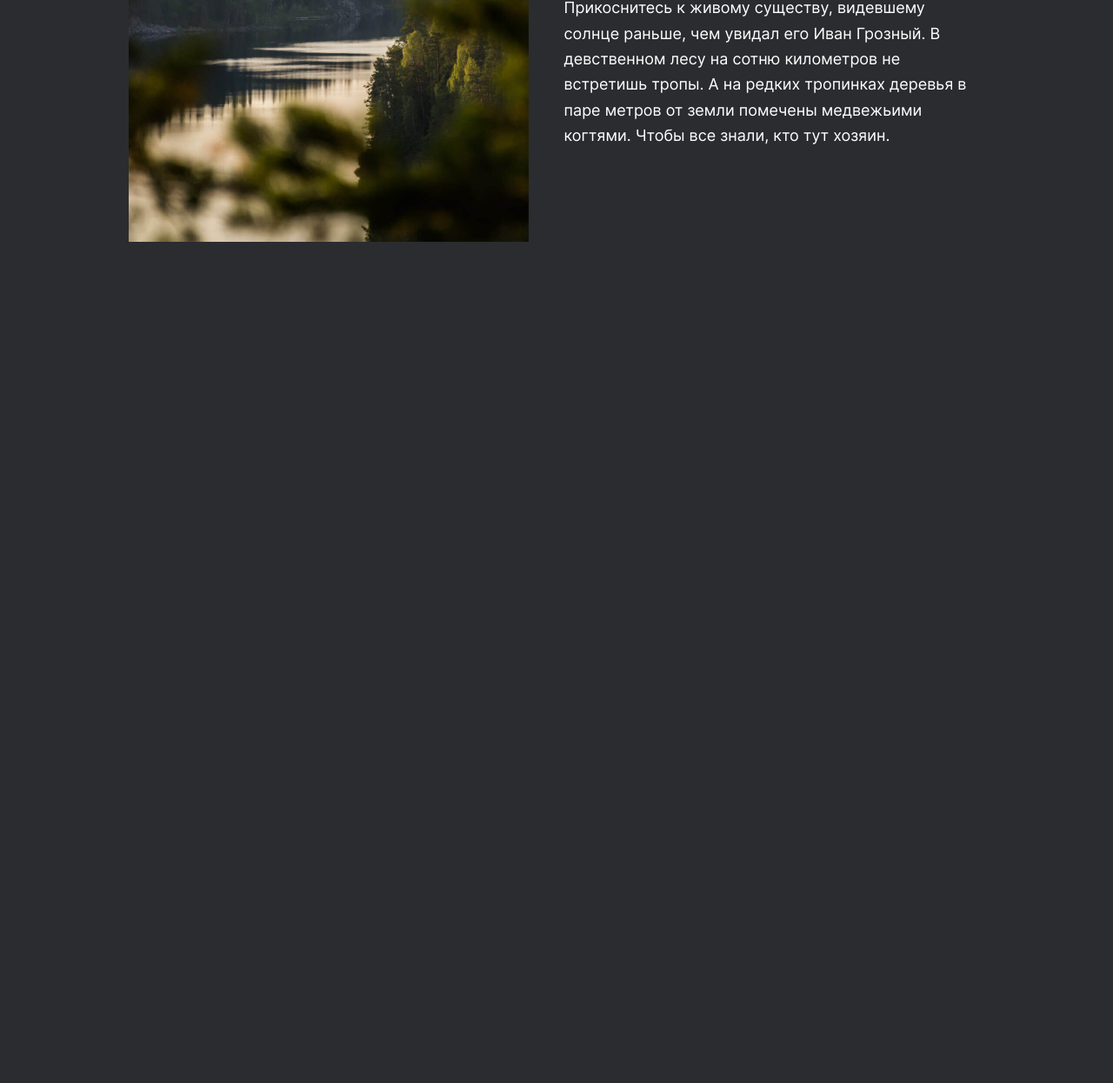
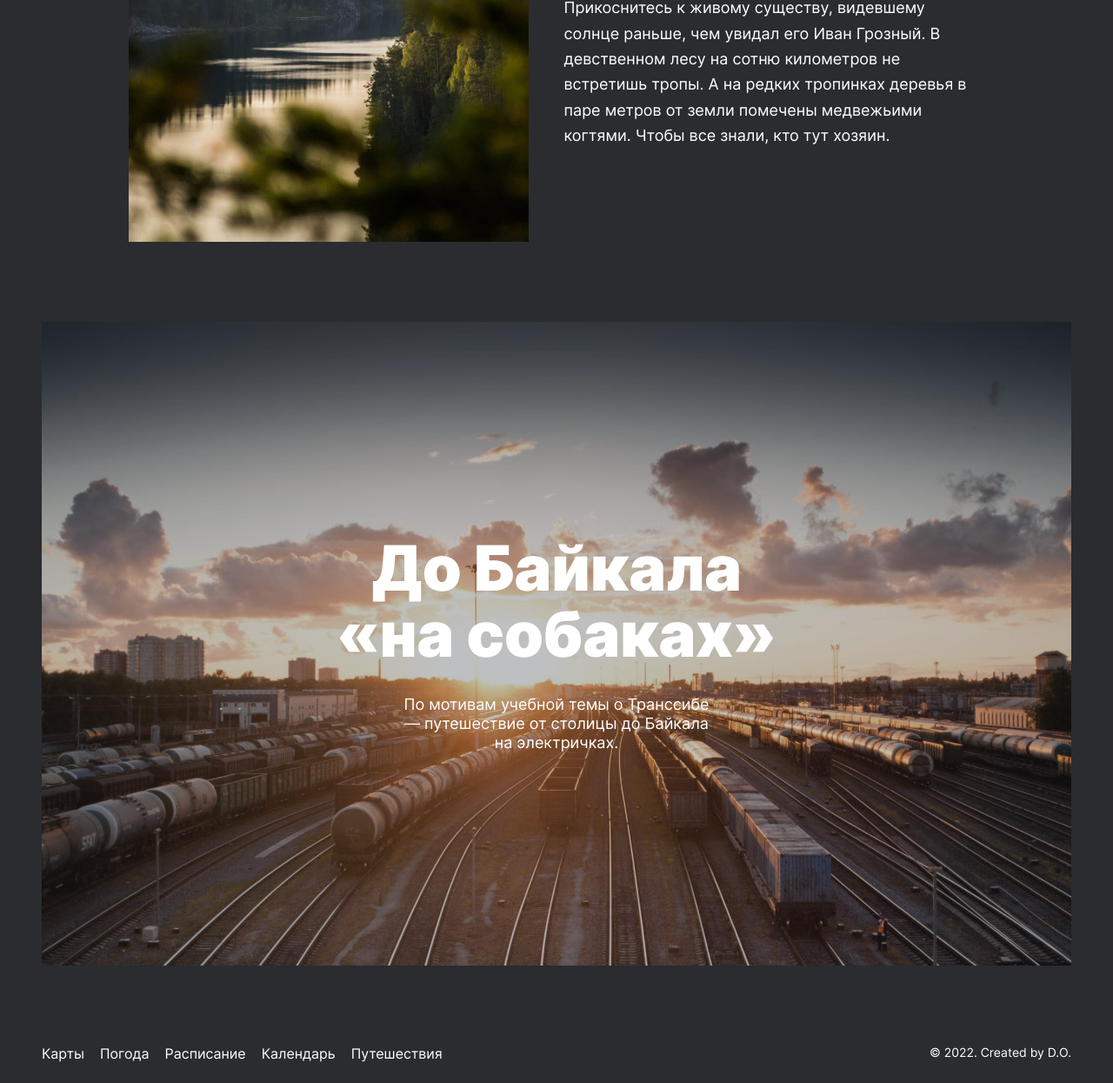
Before and after one commit to SpaceStrix/russian-travel, a plain HTML site: page index.html in a window 1280 px wide. Shown: the part 5629-6874 px from the top of the page at 87% size. Before the commit the page ends 5987 px from the top, so only its background shows below. Drawn offline with Linux system fonts and the light colour scheme.

Commit message:
1280px done

```diff
--- a/index.css
+++ b/index.css
@@ -217,3 +217,95 @@
 .place__paragraph:not(:last-child) {
   margin: 0 0 26px;
 }
+
+/* cover */
+
+.cover {
+  margin: 12px 0 92px;
+  position: relative;
+  max-width: 1184px;
+  height: 740px;
+  background: url(./images/cover-trains.jpg) center center;
+  background-size: cover;
+  z-index: 1;
+}
+
+.cover__title {
+  margin: 0 0 32px;
+  text-align: center;
+  max-width: 560px;
+  font-weight: 900;
+  font-size: 72px;
+  line-height: 76px;
+}
+
+.cover__subtitle {
+  margin: 0;
+  text-align: center;
+  max-width: 360px;
+  font-weight: 400;
+  font-size: 18px;
+  line-height: 22px;
+}
+
+.cover__overlay {
+  display: flex;
+  flex-direction: column;
+  align-items: center;
+  justify-content: center;
+
+  position: absolute;
+  top: 0;
+  left: 0;
+  right: 0;
+  bottom: 0;
+  transition: all 0.4s linear;
+  z-index: -1;
+  text-decoration: none;
+  color: #fff;
+  background-color: hsla(216, 6%, 17%, 0.3);
+}
+
+.cover__overlay:hover {
+  background-color: #2a2c2f;
+  opacity: 0.8;
+}
+
+.footer {
+  margin: 0 auto;
+  margin-bottom: 24px;
+  max-width: 1184px;
+  display: flex;
+  justify-content: space-between;
+}
+
+.footer__list {
+  display: flex;
+  column-gap: 18px;
+  margin: 0;
+  padding: 0;
+  list-style-type: none;
+}
+
+.footer-nav__link {
+  font-weight: 400;
+  font-size: 16px;
+  line-height: 18px;
+  color: #fff;
+  text-decoration: none;
+}
+
+.footer__copyright {
+  margin: 0;
+  font-weight: 400;
+  font-size: 14px;
+  line-height: 16px;
+}
+
+/* global mix */
+.link {
+  transition: all 0.4s linear;
+}
+.link:hover {
+  opacity: 0.8;
+}
--- a/index.html
+++ b/index.html
@@ -13,8 +13,8 @@
     <header class="header">
         <img src="./images/header-logo.svg" alt="Карта России" class="header__logo">
         <nav class="header__lang-links">
-            <a href="#" class="header__lang-link header__lang-link_active">Ru</a>
-            <a href="#" class="header__lang-link">En</a>
+            <a href="#" class="header__lang-link header__lang-link_active link">Ru</a>
+            <a href="#" class="header__lang-link link">En</a>
         </nav>
     </header>
     <!-- /.header -->
@@ -79,7 +79,7 @@
                 <img src="./images/place-kosa.jpg" alt="Парк коса" class="place__image">
                 <div class="place__website">
                     <p class="place__url-heading">URL</p>
-                    <a href="http://park-kosa.ru" class="place__link" target="_blank">park-kosa.ru</a>
+                    <a href="http://park-kosa.ru" class="place__link link" target="_blank">park-kosa.ru</a>
                 </div>
                 <div class="place__text">
                     <p class="place__paragraph">Здесь, посреди лесов и песчаных дюн, вы сможете увидеть два водных
@@ -99,7 +99,8 @@
                 <img src="./images/place-kolsky.jpg" alt="Кольский полуостров" class="place__image">
                 <div class="place__website">
                     <p class="place__url-heading">URL</p>
-                    <a href="https://www.nationalgeographic.com/" class="place__link" target="_blank">National
+                    <a href="https://yourshot.nationalgeographic.com/photos/?keywords=kolskiy" class="place__link link"
+                        target="_blank">National
                         Geographic</a>
                 </div>
                 <div class="place__text">
@@ -120,7 +121,8 @@
                 <img src="./images/place-altai.jpg" alt="Алтай" class="place__image">
                 <div class="place__website">
                     <p class="place__url-heading">URL</p>
-                    <a href="https://facebook.com/" class="place__link" target="_blank">Facebook</a>
+                    <a href="https://www.facebook.com/vera.bashmakova/posts/10156011613718822" class="place__link link"
+                        target="_blank">Facebook</a>
                 </div>
                 <div class="place__text">
                     <p class="place__paragraph">Алтай — одно из красивейших мест в России.
@@ -138,7 +140,7 @@
                 <img src="./images/place-winter-baikal.jpg" alt="Алтай" class="place__image">
                 <div class="place__website">
                     <p class="place__url-heading">URL</p>
-                    <a href="https://vk.com/baikalmile" class="place__link"
+                    <a href="https://vk.com/baikalmile" class="place__link link"
                         target="_blank">https://vk.com/baikalmile</a>
                 </div>
                 <div class="place__text">
@@ -157,7 +159,7 @@
                 <img src="./images/place-karelia.jpg" alt="Карелия" class="place__image">
                 <div class="place__website">
                     <p class="place__url-heading">URL</p>
-                    <a href="http://vodlozero.ru/" class="place__link" target="_blank">http://vodlozero.ru/</a>
+                    <a href="http://vodlozero.ru/" class="place__link link" target="_blank">http://vodlozero.ru/</a>
                 </div>
                 <div class="place__text">
                     <p class="place__paragraph">Сибирь заканчивается не на Урале, а в Карелии: образующая тайгу
@@ -173,8 +175,35 @@
 
         </section>
         <!-- /.places -->
+
+        <section class="cover">
+            <a href="https://stampsy.com/na-elektrichkakh-do-baikala" class="cover__overlay" target="_blank">
+                <h2 class="cover__title">До Байкала «на собаках»</h2>
+                <p class="cover__subtitle">По мотивам учебной темы о Транссибе — путешествие от столицы до Байкала на
+                    электричках.</p>
+            </a>
+        </section>
+        <!-- cover -->
     </main>
-    <!-- /.container -->
+    <!-- /.main -->
+
+    <footer class="footer">
+        <nav class="footer-nav">
+            <ul class="footer__list">
+                <li><a href="https://yandex.ru/maps" class="footer-nav__link link" target="_blank">Карты</a></li>
+                <li><a href="https://yandex.ru/pogoda" class="footer-nav__link link" target="_blank">Погода</a></li>
+                <li><a href="https://rasp.yandex.ru" class="footer-nav__link link" target="_blank">Расписание</a></li>
+                <li><a href="https://calendar.yandex.ru" class="footer-nav__link link" target="_blank">Календарь</a>
+                </li>
+                <li><a href="https://travel.yandex.ru" class="footer-nav__link link" target="_blank">Путешествия</a>
+                </li>
+            </ul>
+        </nav>
+        <p class="footer__copyright">
+            &copy; 2022. Created by D.O.
+        </p>
+    </footer>
+    <!-- /.footer -->
 
 </body>
 
```
